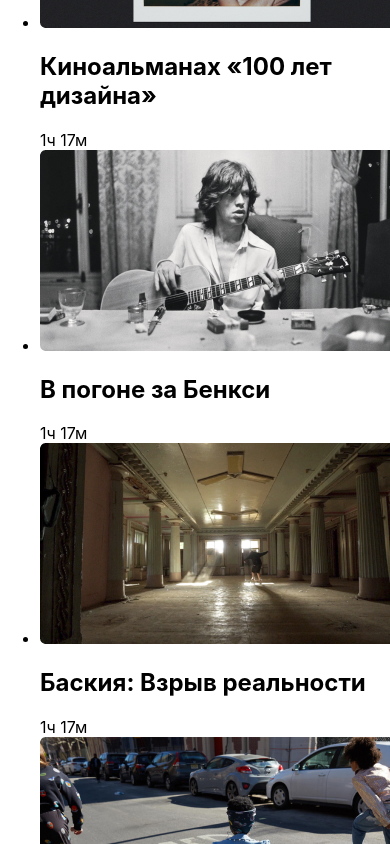
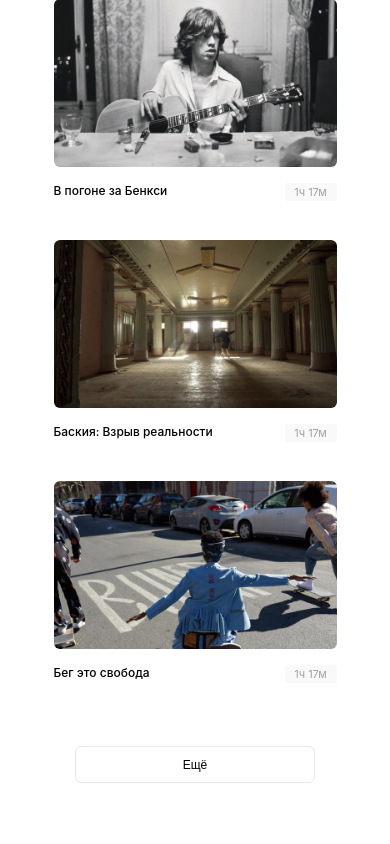
Before and after one commit to Ksenia-Frants/movies-explorer-frontend, a React (Create React App) app: page /movies in a window 390 px wide. Shown: the part 840-1684 px from the top of the page. Built offline with nearby package versions, Linux system fonts and the light colour scheme.

Commit message:
Доделать секцию с фильмами

```diff
--- a/src/components/Movies/Movies.js
+++ b/src/components/Movies/Movies.js
@@ -1,5 +1,4 @@
 import { React } from 'react';
-import './Movies.css';
 import SearchForm from '../SearchForm/SearchForm';
 import cardData from '../../utils/cardData';
 import MoviesCardList from '../MoviesCardList/MoviesCardList';
--- a/src/components/MoviesCard/MoviesCard.css
+++ b/src/components/MoviesCard/MoviesCard.css
@@ -0,0 +1,117 @@
+.movies-card__item {
+  display: flex;
+  flex-direction: column;
+  position: relative;
+  cursor: pointer;
+}
+
+.movies-card__image {
+  border-radius: 6px;
+  object-fit: cover;
+}
+
+.movies-card__description {
+  display: flex;
+  justify-content: space-between;
+  padding: 14px 16px 28px;
+  gap: 30px;
+}
+
+.movies-card__title {
+  font-weight: 500;
+  font-size: 14px;
+  line-height: 17px;
+  color: #000000;
+  margin: 0;
+}
+
+.movies-card__time {
+  font-weight: 400;
+  font-size: 11px;
+  line-height: 10px;
+  text-align: center;
+  color: #a0a0a0;
+  width: 52px;
+  height: 18px;
+  background: #f9f9f9;
+  border-radius: 3px;
+  display: flex;
+  align-items: center;
+  justify-content: center;
+}
+
+.movies-card__button {
+  position: absolute;
+  top: 14px;
+  right: 14px;
+  cursor: pointer;
+  opacity: 0;
+  transition: opacity 0.3s linear;
+}
+
+.movies-card__item:hover .movies-card__button {
+  opacity: 1;
+}
+
+.movies-card__item .movies-card__button:hover {
+  opacity: 0.8;
+}
+
+.movies-card__button_saved {
+  background-image: url(../../images/save-icon.svg);
+  width: 21px;
+  height: 21px;
+  background-color: transparent;
+  border: none;
+  opacity: 1;
+}
+
+.movies-card__button_save {
+  background: #f9f9f9;
+  border-radius: 30px;
+  font-weight: 400;
+  font-size: 10px;
+  line-height: 9px;
+  text-align: center;
+  color: #000000;
+  border: none;
+  padding: 6px 7px;
+  width: 72px;
+}
+
+@media screen and (max-width: 885px) {
+  .movies-card__description {
+    padding: 25px 0 12px;
+    gap: 37px;
+  }
+
+  .movies-card__title {
+    font-size: 13px;
+    line-height: 16px;
+    max-width: 250px;
+    overflow: hidden;
+    text-overflow: ellipsis;
+    white-space: nowrap;
+  }
+}
+
+@media screen and (max-width: 400px) {
+  .movies-card__item {
+    max-width: 283px;
+    margin: auto;
+  }
+
+  .movies-card__image {
+    min-height: 168px;
+  }
+
+  .movies-card__description {
+    padding: 16px 0 13px;
+    gap: 8px;
+  }
+
+  .movies-card__title {
+    font-size: 12px;
+    line-height: 15px;
+  }
+}
--- a/src/components/MoviesCard/MoviesCard.js
+++ b/src/components/MoviesCard/MoviesCard.js
@@ -1,7 +1,14 @@
-import React from 'react';
+import React, { useState } from 'react';
+import { Route, Switch } from 'react-router-dom';
 import './MoviesCard.css';
 
 function MoviesCard({ movie }) {
+  const [savedCard, setSavedCard] = useState(false);
+
+  function handleSaveClick() {
+    setSavedCard(!savedCard);
+  }
+
   return (
     <li className='movies-card__item'>
       <img className='movies-card__image' src={movie.pic} alt={movie.title} />
@@ -9,6 +16,23 @@ function MoviesCard({ movie }) {
         <h2 className='movies-card__title'>{movie.title}</h2>
         <span className='movies-card__time'>{movie.time}</span>
       </div>
+      <Switch>
+        <Route path='/movies'>
+          <button
+            className={`movies-card__button movies-card__button_${savedCard ? 'saved' : 'save'}`}
+            onClick={handleSaveClick}>
+            {savedCard ? '' : 'Сохранить'}
+          </button>
+          {/* {movie.saved ? (
+            <button className='movies-card__button movies-card__button_saved'></button>
+          ) : (
+            <button className='movies-card__button movies-card__button_save'>Сохранить</button>
+          )} */}
+        </Route>
+        {/* <Route path='/saved-movies'>
+          <button className='movies-card__button_delete'></button>
+        </Route> */}
+      </Switch>
     </li>
   );
 }
--- a/src/components/MoviesCardList/MoviesCardList.css
+++ b/src/components/MoviesCardList/MoviesCardList.css
@@ -0,0 +1,61 @@
+.movies-cards__cards {
+  max-width: 1140px;
+  padding: 70px 70px 80px;
+  margin: auto;
+  display: flex;
+  flex-direction: column;
+  align-items: center;
+}
+
+.movies-cards__list {
+  margin: 0;
+  padding: 0;
+  list-style: none;
+  display: grid;
+  grid-template-columns: repeat(auto-fit, minmax(300px, 1fr));
+  justify-content: center;
+  gap: 32px 30px;
+  width: 100%;
+}
+
+.movies-cards__button {
+  max-width: 320px;
+  width: 100%;
+  background: #ffffff;
+  border-radius: 6px;
+  border: 1px solid #e8e8e8;
+  font-weight: 500;
+  font-size: 12px;
+  line-height: 15px;
+  text-align: center;
+  color: #000000;
+  padding: 11px 0 9px;
+  margin-top: 50px;
+  cursor: pointer;
+}
+
+@media screen and (max-width: 885px) {
+  .movies-cards__cards {
+    padding: 70px 30px 80px;
+  }
+
+  .movies-cards__list {
+    grid-template-columns: repeat(2, minmax(300px, 1fr));
+    gap: 20px 30px;
+  }
+}
+
+@media screen and (max-width: 705px) {
+  .movies-cards__cards {
+    padding: 40px 10px 80px;
+  }
+
+  .movies-cards__list {
+    grid-template-columns: 1fr;
+    gap: 26px 0;
+  }
+
+  .movies-cards__button {
+    max-width: 240px;
+  }
+}
--- a/src/components/MoviesCardList/MoviesCardList.js
+++ b/src/components/MoviesCardList/MoviesCardList.js
@@ -1,15 +1,30 @@
-import React from 'react';
+import { React, useState, useEffect, useCallback } from 'react';
 import './MoviesCardList.css';
 import MoviesCard from '../MoviesCard/MoviesCard';
 
 function MoviesCardList({ movies }) {
+  const [screenWidth, setScreenWidth] = useState(document.documentElement.clientWidth);
+
+  const handleResize = useCallback(() => {
+    setScreenWidth(document.documentElement.clientWidth);
+  }, [setScreenWidth]);
+
+  useEffect(() => {
+    window.addEventListener('resize', handleResize);
+  }, [handleResize]);
+
   return (
     <section className='movies-cards__cards'>
       <ul className='movies-cards__list'>
-        {movies.map((movie) => (
-          <MoviesCard key={movie._id} movie={movie} />
-        ))}
+        {screenWidth >= 1100 &&
+          movies.slice(0, 12).map((movie) => <MoviesCard key={movie._id} movie={movie} />)}
+        {screenWidth >= 705 &&
+          screenWidth < 1100 &&
+          movies.slice(0, 8).map((movie) => <MoviesCard key={movie._id} movie={movie} />)}
+        {screenWidth < 705 &&
+          movies.slice(0, 5).map((movie) => <MoviesCard key={movie._id} movie={movie} />)}
       </ul>
+      <button className='movies-cards__button'>Ещё</button>
     </section>
   );
 }
--- a/src/components/SearchForm/SearchForm.css
+++ b/src/components/SearchForm/SearchForm.css
@@ -45,12 +45,12 @@
 
 @media screen and (max-width: 768px) {
   .search-form {
-    padding: 80px 30px 50px;
+    padding: 80px 30px 10px;
   }
 }
 
 @media screen and (max-width: 395px) {
   .search-form {
-    padding: 80px 14px 50px;
+    padding: 80px 14px 10px;
   }
 }
```
Also changed, not shown: src/components/Movies/Movies.css (deleted).
